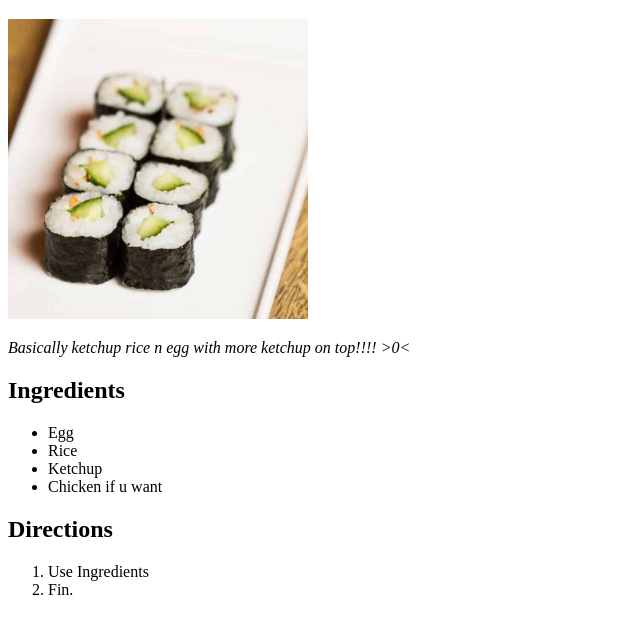
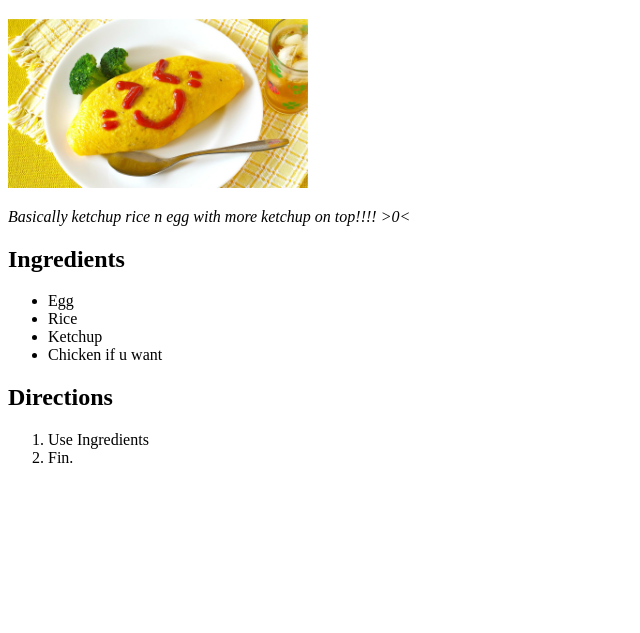
Before and after one commit to tritonZZZ/odin-recipes, a plain HTML site: page recipes/omurice.html in a window 1280 px wide. Shown: the part 61-694 px from the top of the page, without its empty margins (0-640 px from the left). Drawn offline with Linux system fonts and the light colour scheme.

Commit message:
Fixed image

```diff
--- a/recipes/omurice.html
+++ b/recipes/omurice.html
@@ -10,7 +10,7 @@
 
     <h1>Omurice</h1>
 
-    <img src="/assets/cucumber-sushi.jpg" alt="Photo of Lasagna" width="300"
+    <img src="/assets/omurice.jpg" alt="Photo of Lasagna" width="300"
 
     <p></p>
     <p>
```
